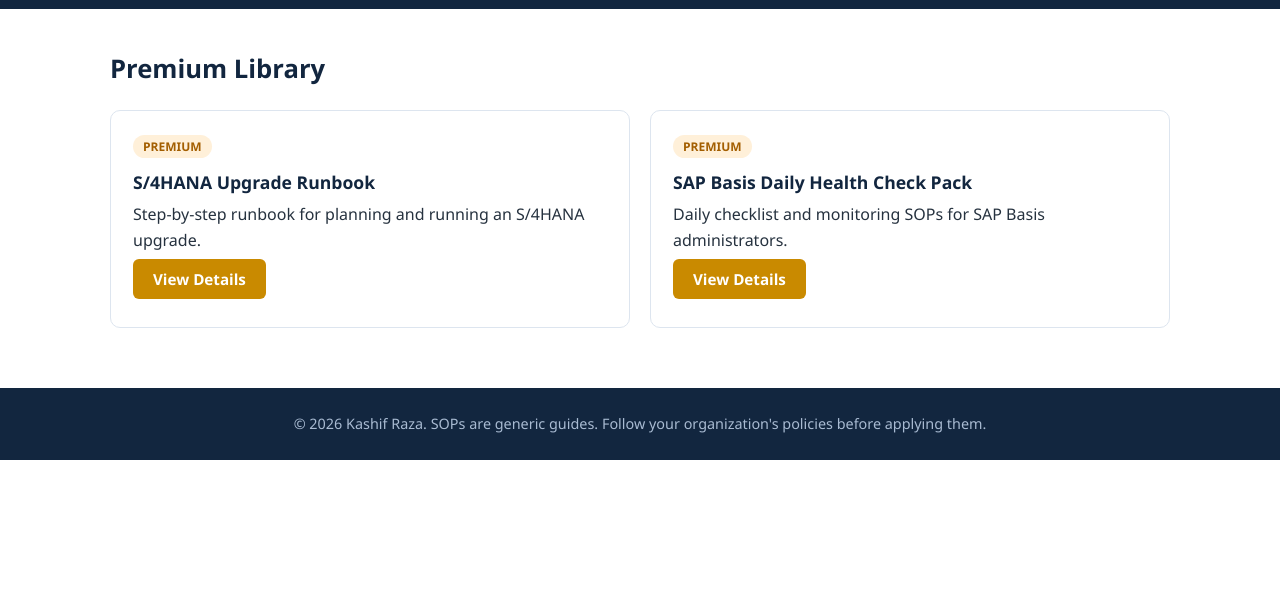
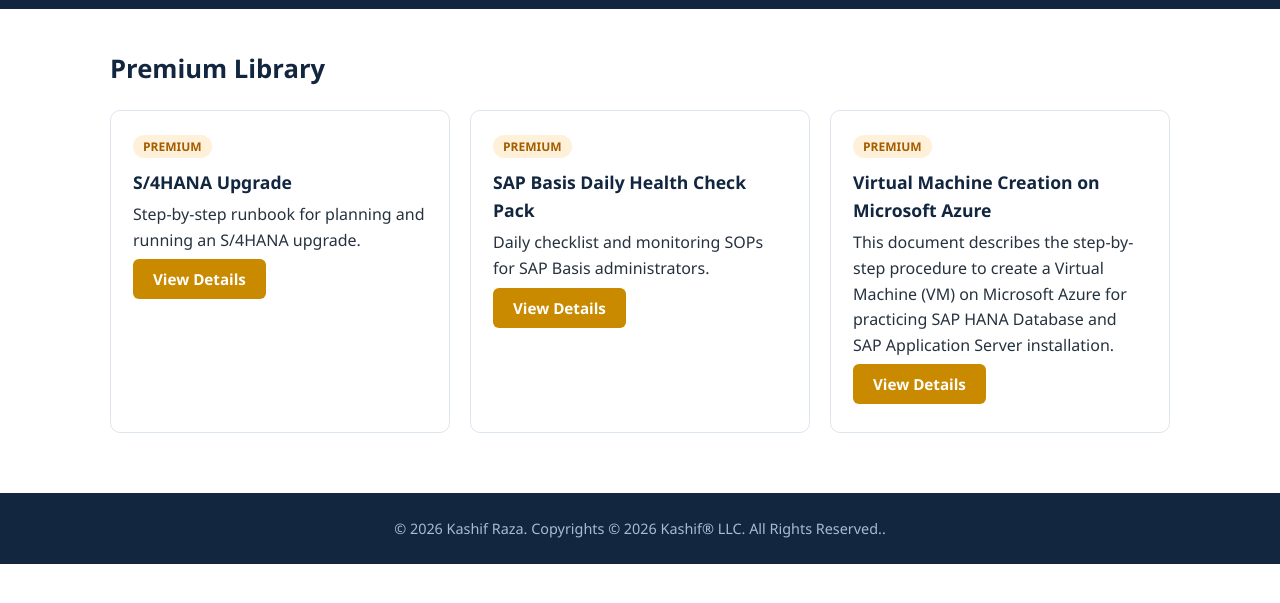
Before and after one commit to Technical4You1/Technical4You1.github.io, a plain HTML site: page index.html in a window 1280 px wide. Both pictures are taken after a click on the button "Premium Library". Shown: the part 51-654 px from the top of the page. Drawn offline with Linux system fonts and the light colour scheme.

Commit message:
Update titles and footer in index.html

```diff
--- a/index.html
+++ b/index.html
@@ -281,7 +281,7 @@ replicated HANA database for a leading manufacturing client.</p></div>
 
       <div class="card">
         <span class="tag paid">PREMIUM</span>
-        <h3>S/4HANA Upgrade Runbook</h3>
+        <h3>S/4HANA Upgrade</h3>
         <p>Step-by-step runbook for planning and running an S/4HANA upgrade.</p>
         <button class="btn btn-gold" onclick="toggleDetails(this)">View Details</button>
         <div class="details">
@@ -309,13 +309,29 @@ replicated HANA database for a leading manufacturing client.</p></div>
         </div>
       </div>
 
+      <div class="card">
+        <span class="tag paid">PREMIUM</span>
+        <h3>Virtual Machine Creation on Microsoft Azure</h3>
+        <p>This document describes the step-by-step procedure to create a Virtual Machine (VM) on Microsoft Azure for
+practicing SAP HANA Database and SAP Application Server installation.</p>
+        <button class="btn btn-gold" onclick="toggleDetails(this)">View Details</button>
+        <div class="details">
+          <p><strong>Description:</strong> [Full description of what the SOP covers.]</p>
+          <p><strong>Number of pages:</strong> [X] pages</p>
+          <div class="email-box">
+            <p>To get this SOP, email <strong>kashifmup@gmail.com</strong></p>
+            <a class="btn btn-blue" href="mailto:kashifmup@gmail.com?subject=Request%20for%20SAP%20Basis%20Daily%20Health%20Check%20Pack">Send Message</a>
+          </div>
+        </div>
+      </div>
+
     </div>
   </div>
 
 </main>
 
 <footer>
-  &copy; 2026 Kashif Raza. SOPs are generic guides. Follow your organization's policies before applying them.
+  &copy; 2026 Kashif Raza. Copyrights © 2026 Kashif® LLC. All Rights Reserved..
 </footer>
 
 <script src="script.js"></script>
```
